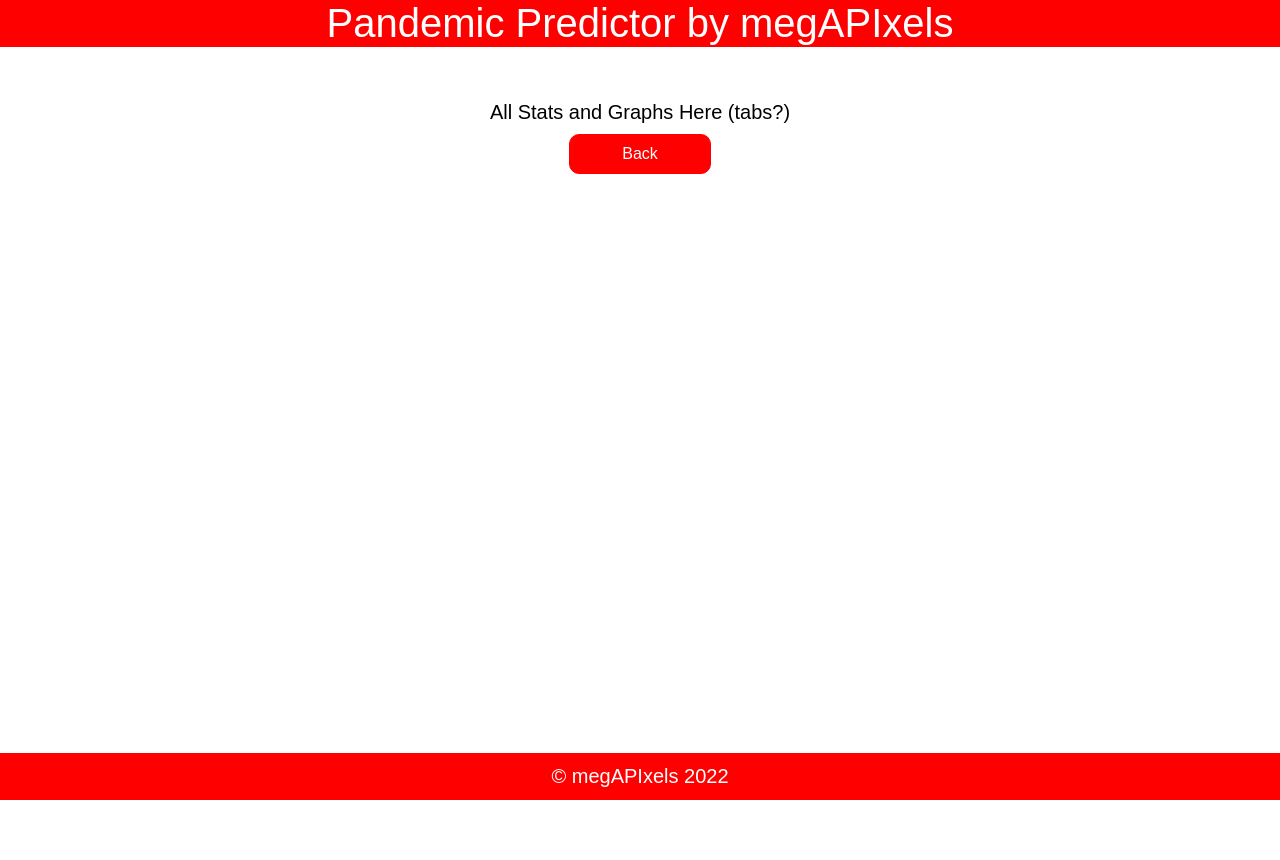
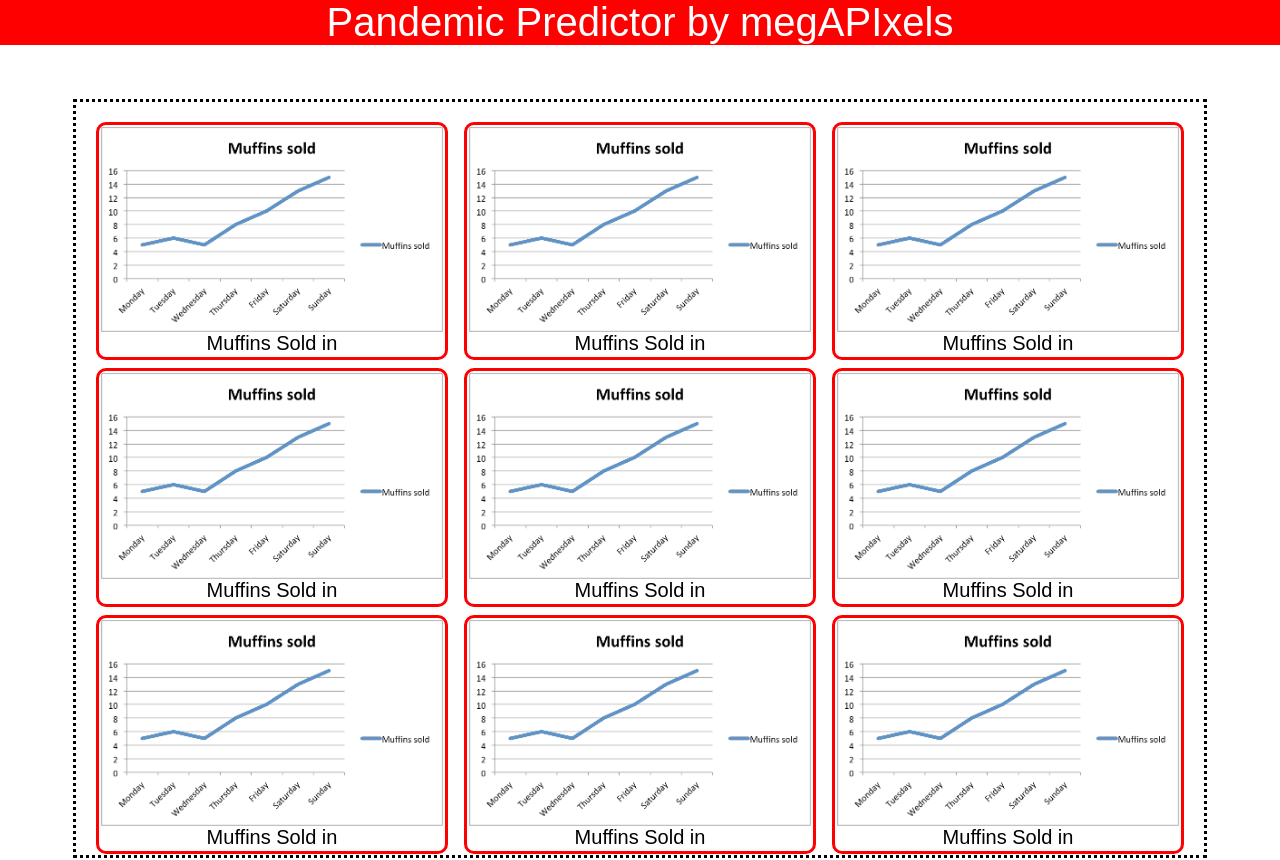
Before and after one commit to SENG3011-megAPIxels/interactive-outbreak-predictor, a React (Create React App) app in the folder PHASE_2/frontend/: page /country in a window 1280 px wide. Shown: the top 860 px of the page. Before the commit the page ends 800 px from the top, so only its background shows below. Built offline with nearby package versions, Linux system fonts and the light colour scheme.

Commit message:
added graph grid into country pages

```diff
--- a/PHASE_2/frontend/package.json
+++ b/PHASE_2/frontend/package.json
@@ -11,6 +11,7 @@
     "@testing-library/user-event": "^13.5.0",
     "d3-fetch": "^3.0.1",
     "d3-scale": "^4.0.2",
+    "mui": "^0.0.1",
     "react": "^18.0.0",
     "react-dom": "^18.0.0",
     "react-router-dom": "^6.2.2",
--- /dev/null
+++ b/PHASE_2/frontend/src/components/GraphGrid.js
@@ -0,0 +1,51 @@
+import React from 'react';
+import { StoreContext } from '../Store';
+import { Grid, Box, Paper, styled } from '@mui/material';
+import { GridContainer, GridElement } from './StyledComponents';
+
+function FormRow() {
+    const { page, modal, country } = React.useContext(StoreContext);
+    return (
+        <React.Fragment>
+            <Grid item xs={4}>
+                <GridElement>
+                    <img src={require('../graph.png')}></img>
+                    Muffins Sold in {country.country}
+                </GridElement>
+            </Grid>
+            <Grid item xs={4}>
+                <GridElement>
+                    <img src={require('../graph.png')}></img>
+                    Muffins Sold in {country.country}
+                </GridElement>
+            </Grid>
+            <Grid item xs={4}>
+                <GridElement>
+                    <img src={require('../graph.png')}></img>
+                    Muffins Sold in {country.country}
+                </GridElement>
+            </Grid>
+        </React.Fragment>
+    );
+  }
+
+function GraphGrid() {
+
+    return (
+        <GridContainer >
+            <Grid container spacing={1}>
+                <Grid container item spacing={2}>
+                    <FormRow />
+                </Grid>
+                <Grid container item spacing={2}>
+                    <FormRow />
+                </Grid>
+                <Grid container item spacing={2}>
+                    <FormRow />
+                </Grid>
+            </Grid>
+        </GridContainer>
+    );
+}
+
+export { GraphGrid }
--- a/PHASE_2/frontend/src/components/StyledComponents.js
+++ b/PHASE_2/frontend/src/components/StyledComponents.js
@@ -24,6 +24,7 @@ const Footer = styled.div`
   align-items: center;
   justify-content: center;
   color: white;
+  bottom: 0;
 `
 
 const Main = styled.div`
@@ -81,6 +82,27 @@ const ModalContent = styled.div`
   pointer-events: all;
 `
 
+const GridContainer = styled.div`
+  display: flex;
+  padding: 20px;
+  border-style: dotted;
+  height: 80%;
+  width: 85%;
+  overflow: hidden;
+`
+const GridElement = styled.div`
+  border-style: solid;
+  border-width: medium;
+  border-color: red;
+  border-radius: 10px;
+  display: flex;
+  flex: 1;
+  overflow: hidden;
+  flex-direction: column;
+  text-align: center;
+  padding: 2px;
+`
+
 export { Container,
          Header,
          Footer,
@@ -89,5 +111,7 @@ export { Container,
          MapContainer,
          StyledSlider,
          ModalContainer,
-         ModalContent
+         ModalContent,
+         GridContainer,
+         GridElement
        }
--- a/PHASE_2/frontend/src/screens/Country.js
+++ b/PHASE_2/frontend/src/screens/Country.js
@@ -1,6 +1,7 @@
 import React, { useState } from "react";
 import { StoreContext } from '../Store';
 import { LinkButton } from '../components/LinkButton';
+import { GraphGrid } from '../components/GraphGrid';
 import { Container, Header, Footer, CountryMain } from '../components/StyledComponents'
 
 function Country () {
@@ -13,7 +14,7 @@ function Country () {
       </Header>
       <CountryMain>
         <h1>{country.country}</h1>
-        All Stats and Graphs Here (tabs?)
+        <GraphGrid />
         <LinkButton to={'/'} onClick={() => {modal.setModal(2); page.setPage(0)}} value="Back"/>
       </CountryMain>
       <Footer>
```
Also changed, not shown: PHASE_2/frontend/src/graph.png (added), 1 other file (tests, documents, lock files or other folders).
